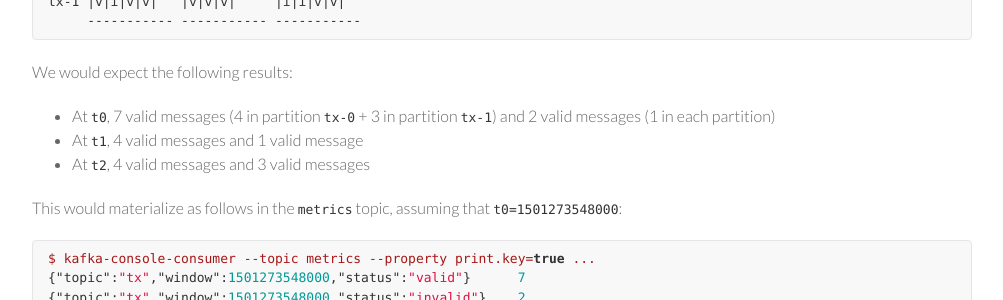
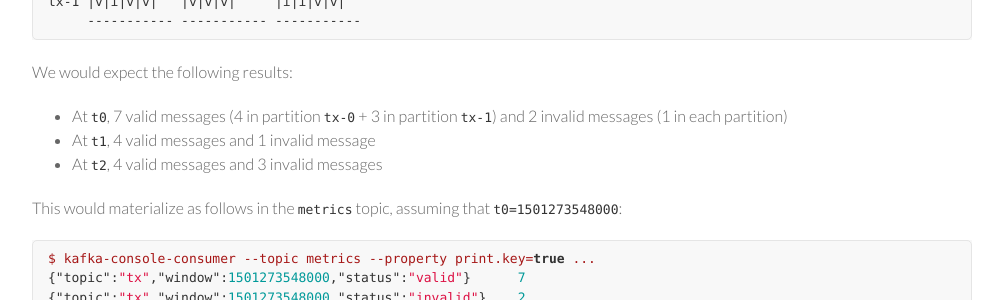
Before and after one commit to aseigneurin/aseigneurin.github.io, a Jekyll site: the page built from _posts/2017-08-04-why-kafka-streams-didnt-work-for-us-part-1.md, in a window 1280 px wide and 900 px high, scrolled down 1203 px. Shown: the part 154-454 px from the top of the window, without its empty margins (138-1141 px from the left). Built offline with Jekyll 4.4.1, drawn with Linux system fonts in a browser that asks for light colours; nearby versions of some CDN libraries.

Commit message:
fixed typos

```diff
--- a/_posts/2017-08-04-why-kafka-streams-didnt-work-for-us-part-1.md
+++ b/_posts/2017-08-04-why-kafka-streams-didnt-work-for-us-part-1.md
@@ -44,9 +44,9 @@ tx-1 |v|i|v|v|   |v|v|v|     |i|i|v|v|
 
 We would expect the following results:
 
-- At `t0`, 7 valid messages (4 in partition `tx-0` + 3 in partition `tx-1`) and 2 valid messages (1 in each partition)
-- At `t1`, 4 valid messages and 1 valid message
-- At `t2`, 4 valid messages and 3 valid messages
+- At `t0`, 7 valid messages (4 in partition `tx-0` + 3 in partition `tx-1`) and 2 invalid messages (1 in each partition)
+- At `t1`, 4 valid messages and 1 invalid message
+- At `t2`, 4 valid messages and 3 invalid messages
 
 This would materialize as follows in the `metrics` topic, assuming that `t0=1501273548000`:
 
```
